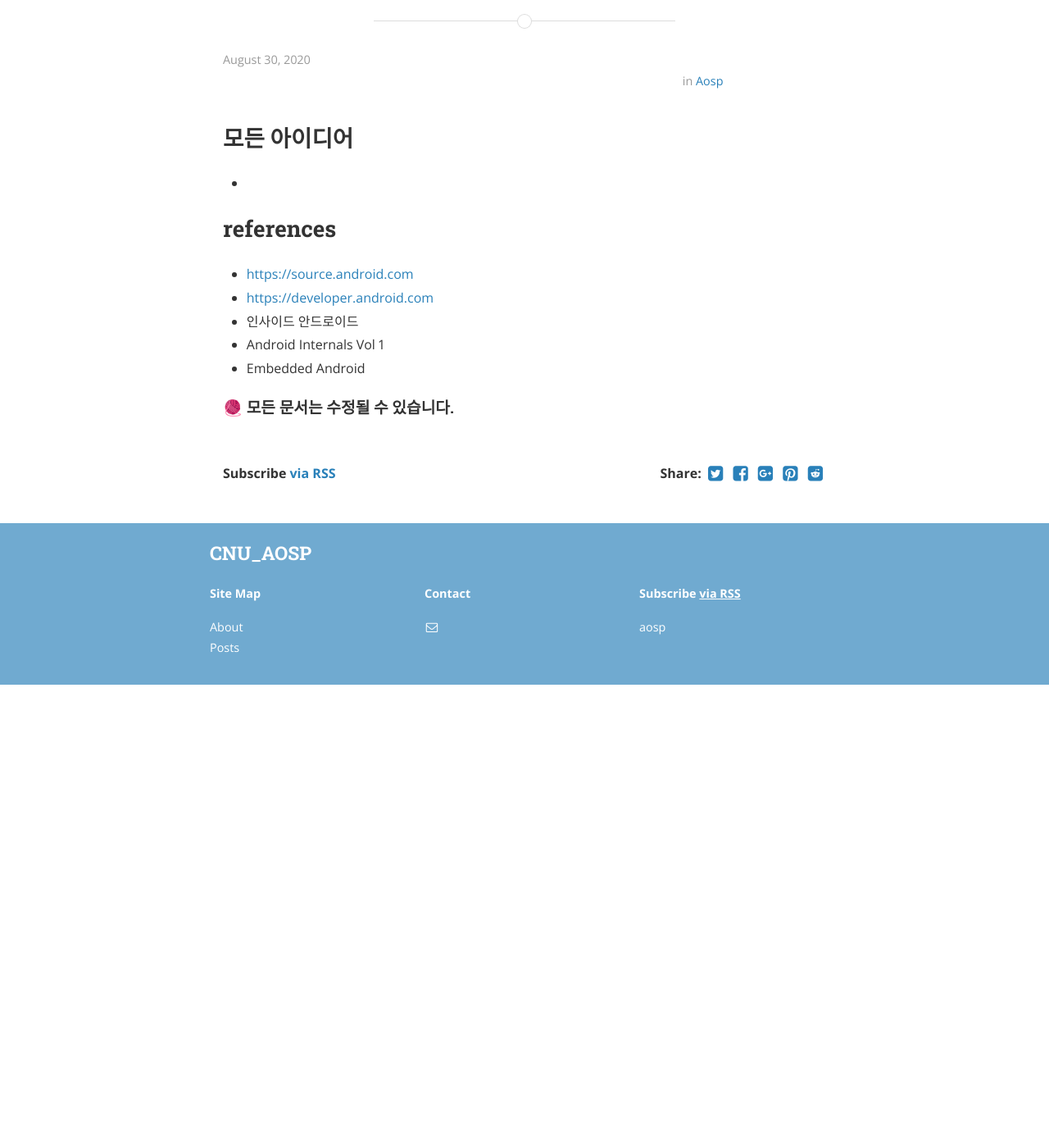
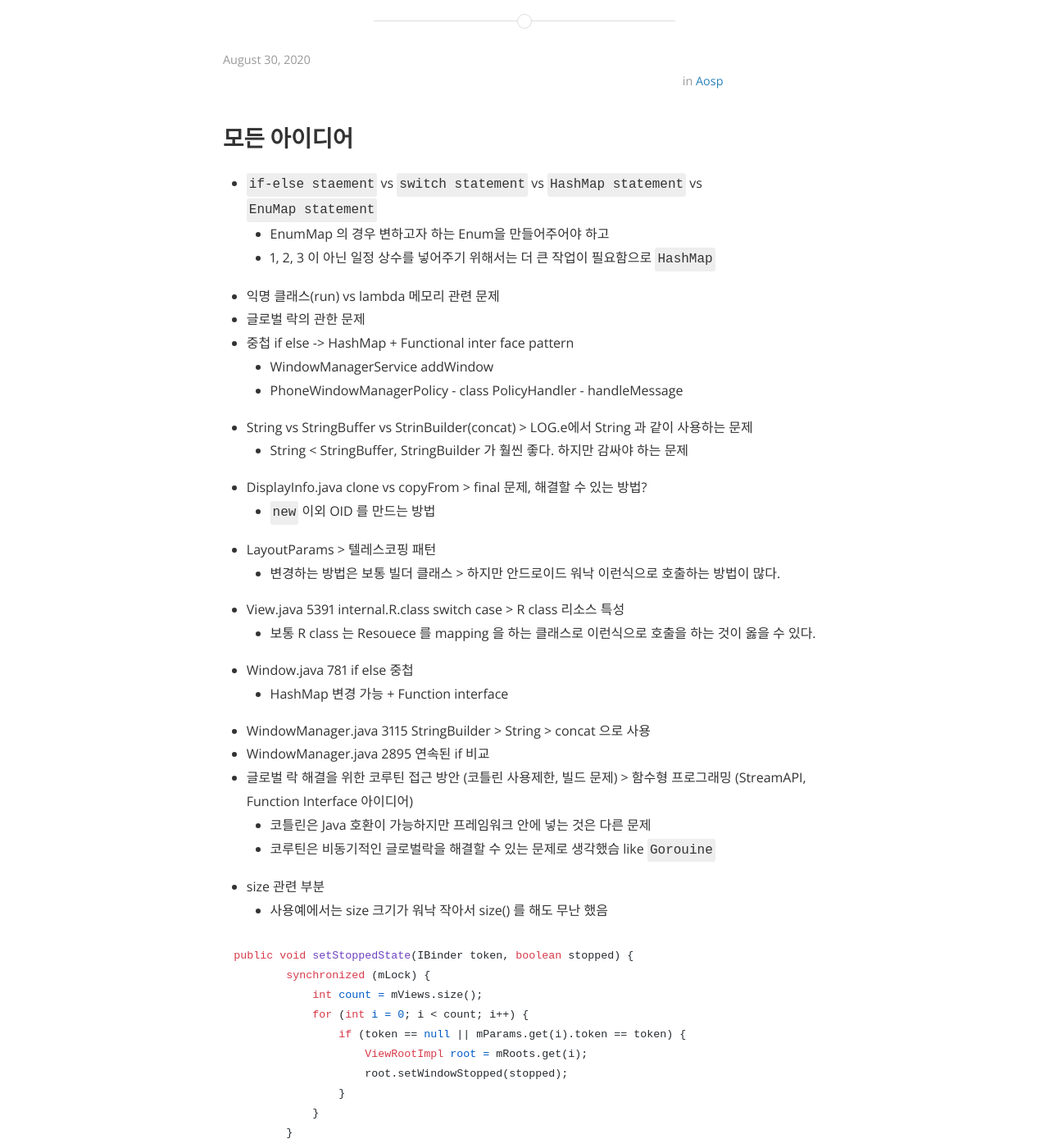
Before and after one commit to keelim/AP_Android_Performance, a Jekyll site: the page built from docs/_posts/2020-08-30-cnuaosp-archiving.md, in a window 1280 px wide and 1400 px high, scrolled down 222 px. Shown: the whole window at 82% size. Built offline with Jekyll 4.4.1, drawn with Linux system fonts in a browser that asks for light colours; nearby versions of some CDN libraries; before the commit the page ends 1057 px from its top, so only the background shows below that; some of the changed text lies outside the part shown.

Commit message:
2020 08 31

````diff
--- a/docs/_posts/2020-08-30-cnuaosp-archiving.md
+++ b/docs/_posts/2020-08-30-cnuaosp-archiving.md
@@ -11,15 +11,48 @@ toc_sticky: true
 
 ## 모든 아이디어
 
--
+- `if-else staement` vs `switch statement` vs `HashMap statement` vs `EnuMap statement`
+    - EnumMap 의 경우 변하고자 하는 Enum을 만들어주어야 하고
+    - 1, 2, 3 이 아닌 일정 상수를 넣어주기 위해서는 더 큰 작업이 필요함으로 `HashMap`
+- 익명 클래스(run) vs lambda 메모리 관련 문제
+- 글로벌 락의 관한 문제
+- 중첩 if else -> HashMap + Functional inter face pattern
+    - WindowManagerService addWindow
+    - PhoneWindowManagerPolicy - class PolicyHandler - handleMessage
+- String vs StringBuffer vs StrinBuilder(concat) > LOG.e에서 String 과 같이 사용하는 문제
+    - String < StringBuffer, StringBuilder 가 훨씬 좋다. 하지만 감싸야 하는 문제
+- DisplayInfo.java clone vs copyFrom > final 문제, 해결할 수 있는 방법?
+    - `new` 이외 OID 를 만드는 방법
+- LayoutParams > 텔레스코핑 패턴
+    - 변경하는 방법은 보통 빌더 클래스 > 하지만 안드로이드 워낙 이런식으로 호출하는 방법이 많다.
+- View.java 5391 internal.R.class switch case > R class 리소스 특성
+    - 보통 R class 는 Resouece 를 mapping 을 하는 클래스로 이런식으로 호출을 하는 것이 옳을 수 있다.
+- Window.java 781 if else 중첩
+    - HashMap 변경 가능 + Function interface
+- WindowManager.java 3115 StringBuilder > String > concat 으로 사용
+- WindowManager.java 2895 연속된 if 비교
+- 글로벌 락 해결을 위한 코루틴 접근 방안 (코틀린 사용제한, 빌드 문제) > 함수형 프로그래밍 (StreamAPI, Function Interface 아이디어)
+    - 코틀린은 Java 호환이 가능하지만 프레임워크 안에 넣는 것은 다른 문제
+    - 코루틴은 비동기적인 글로벌락을 해결할 수 있는 문제로 생각했슴 like `Gorouine`
+- size 관련 부분
+    - 사용예에서는 size 크기가 워낙 작아서 size() 를 해도 무난 했음
 
-## references
-
-- <https://source.android.com>
-- <https://developer.android.com>
-- 인사이드 안드로이드
-- Android Internals Vol 1
-- Embedded Android
-
+```java
+public void setStoppedState(IBinder token, boolean stopped) {
+        synchronized (mLock) {
+            int count = mViews.size();
+            for (int i = 0; i < count; i++) {
+                if (token == null || mParams.get(i).token == token) {
+                    ViewRootImpl root = mRoots.get(i);
+                    root.setWindowStopped(stopped);
+                }
+            }
+        }
+    }
+```
+- 화면 회전 관련 >
+- 멀티쓰레드 환경에서 사용할 수 있는 자료구조 도입
+    - CopyOnWriteArrayList
+    - SynchronizedArrayList
 
 #### 🧶 모든 문서는 수정될 수 있습니다.
````
